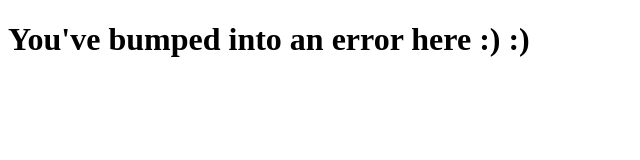
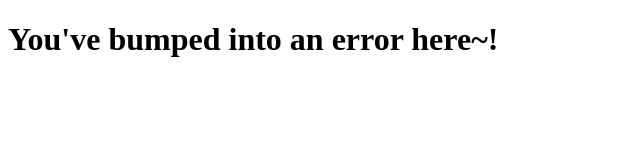
Before and after one commit to darrenalexanderneo/engineering-lms-portal, a plain HTML site: page frontend/templates/error.html in a window 1280 px wide. Shown: the full height of the page, 0-640 px from the left. Drawn offline with Linux system fonts and the light colour scheme.

Commit message:
Update error.html

```diff
--- a/frontend/templates/error.html
+++ b/frontend/templates/error.html
@@ -6,7 +6,7 @@
     <meta name="viewport" content="width=device-width, initial-scale=1.0">
     <title>ERROR 404</title>
 
-    <h1> You've bumped into an error here :) :) </h1>
+    <h1> You've bumped into an error here~! </h1>
 </head>
 <body>
 
```
